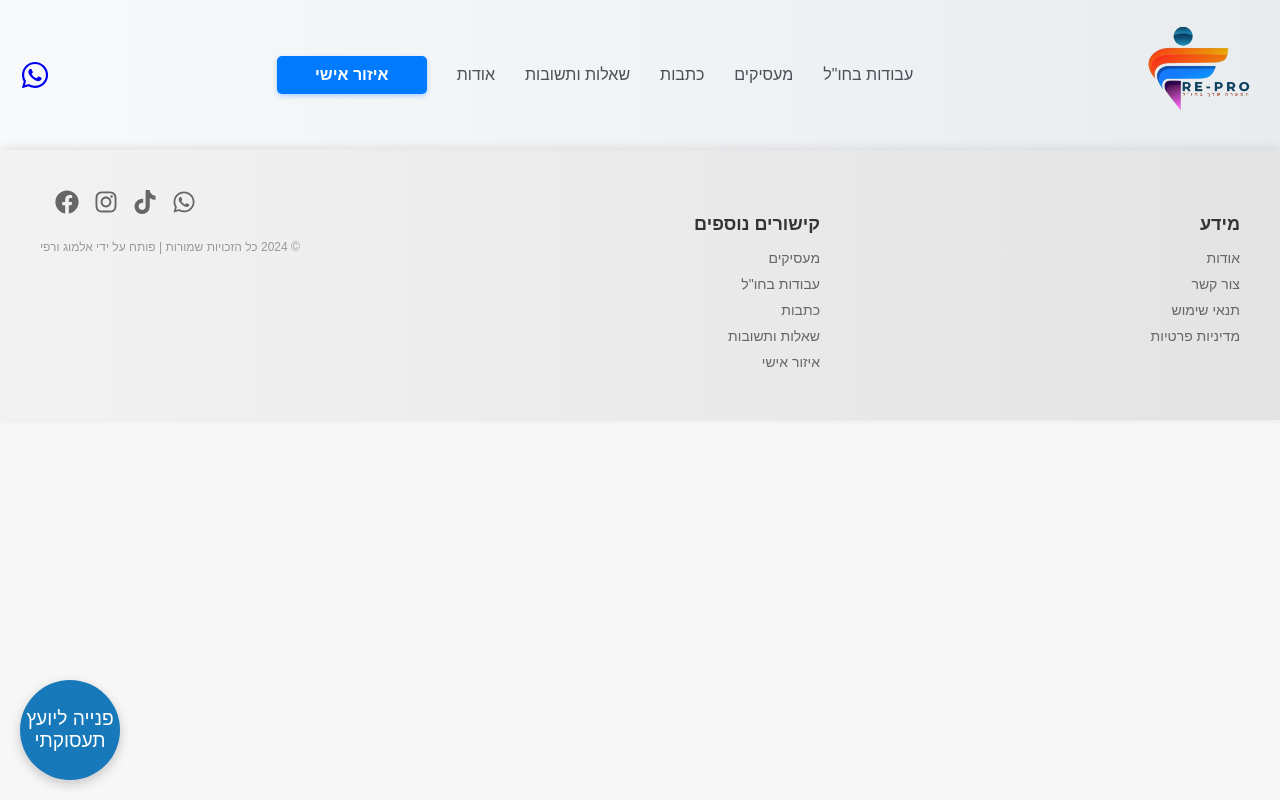
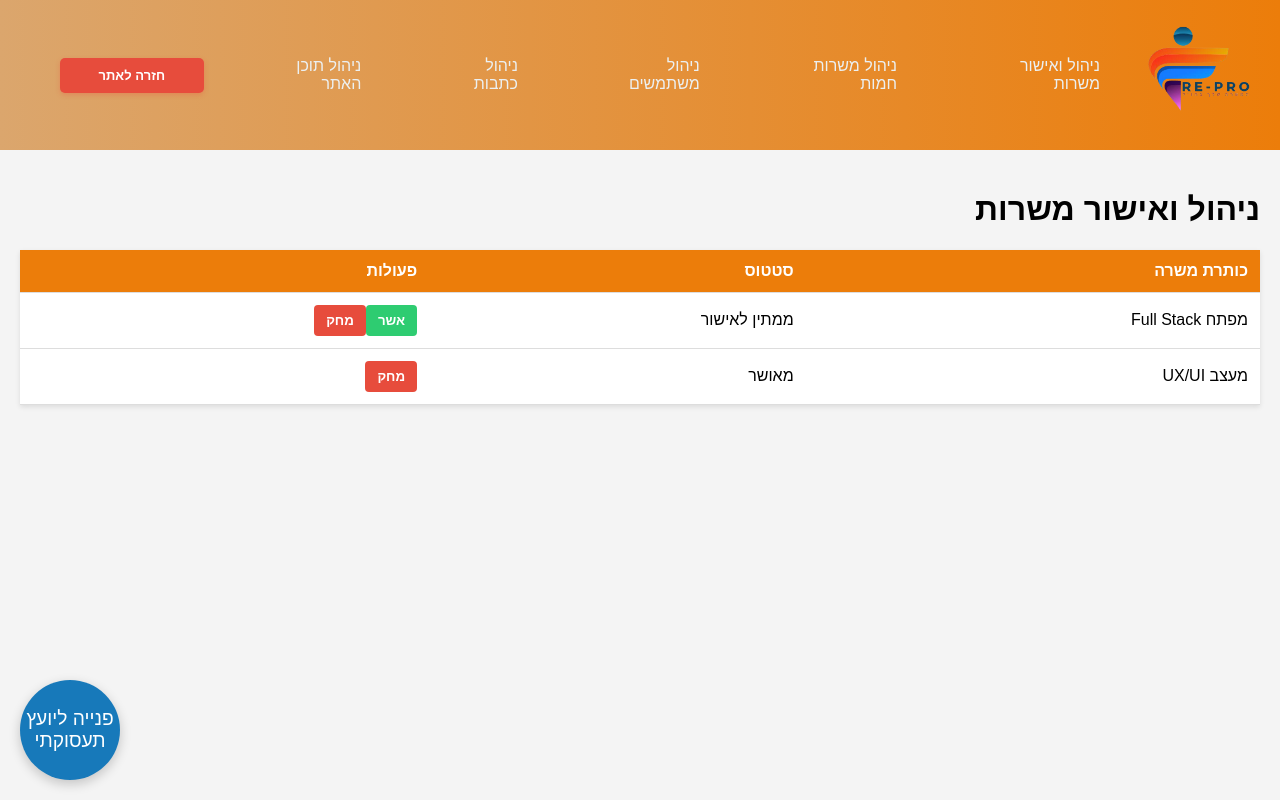
Before and after one commit to RafiGabizon/Re-pro, a React (Create React App) app: page /admin/jobs in a window 1280 px wide. Shown: the top 800 px of the page. Built offline with nearby package versions, Linux system fonts and the light colour scheme; the HTML template or start-up script is replaced by a standard one.

Commit message:
create admin pannel and manage jobs and hot jobs

```diff
--- a/src/App.js
+++ b/src/App.js
@@ -1,5 +1,5 @@
 import React, { useState } from 'react';
-import { BrowserRouter, Routes, Route } from 'react-router-dom';
+import { BrowserRouter, Routes, Route, useLocation } from 'react-router-dom';
 import Home from './pages/Home';
 import About from './pages/About';
 import Contact from './pages/Contact';
@@ -19,6 +19,20 @@ import Register from './pages/Register';
 import RegisterStepTwo from './pages/RegisterStepTwo';
 import ConfirmRegistration from './pages/ConfirmRegistration';
 import { TfiEmail } from "react-icons/tfi";
+import AdminHome from './pages/admin/AdminHome';
+import ManageJobs from './pages/admin/ManageJobs';
+import ManageHotJobs from './pages/admin/ManageHotJobs';
+import AdminNavbar from './Components/admin/AdminNavbar';
+
+
+function NavbarSelector() {
+  const location = useLocation();
+
+  if (location.pathname.startsWith('/admin')) {
+    return <AdminNavbar />;
+  }
+  return <Navbar />;
+}
 
 
 function App() {
@@ -30,7 +44,7 @@ function App() {
 
     return (
         <BrowserRouter>
-            <Navbar />
+            <NavbarSelector />
             <Routes>
                 <Route path="/" element={<Home/>} />
                 <Route path="/About" element={<About/>} />
@@ -47,6 +61,10 @@ function App() {
                 <Route path="/Register" element={<Register/>} />
                 <Route path="/Register2" element={<RegisterStepTwo/>} />
                 <Route path="/RegisterConfirm" element={<ConfirmRegistration/>} />
+                <Route path="/admin" element={<AdminHome/>} />
+                <Route path="/admin/jobs" element = {<ManageJobs/>}/>
+                <Route path="/admin/hot-jobs" element = {<ManageHotJobs/>}/>
+
 
 
             </Routes>
--- /dev/null
+++ b/src/Components/admin/AdminNavbar.js
@@ -0,0 +1,37 @@
+import React, { useState } from 'react';
+import { Link } from 'react-router-dom';
+import '../../styles/admin/adminNavbar.css';
+import Repro from '../../images/Repro_Logo.jpg';
+
+export default function AdminNavbar() {
+  const [isMenuOpen, setIsMenuOpen] = useState(false);
+
+  const toggleMenu = () => {
+    setIsMenuOpen(!isMenuOpen);
+  };
+
+  return (
+    <div className="admin-navbar">
+      <div className="admin-nav-content">
+        <Link to="/admin" className="admin-logo-link">
+          <img src={Repro} className="admin-logo" alt="ניהול" title="ניהול Re_Pro" />
+        </Link>
+
+        <div className={`admin-menu-icon ${isMenuOpen ? 'open' : ''}`} onClick={toggleMenu}>
+          <span></span>
+          <span></span>
+          <span></span>
+        </div>
+
+        <nav className={`admin-links ${isMenuOpen ? 'open' : ''}`}>
+          <Link to="/admin/jobs" className="admin-nav-link">ניהול ואישור משרות</Link>
+          <Link to="/admin/hot-jobs" className="admin-nav-link">ניהול משרות חמות</Link>
+          <Link to="/admin/users" className="admin-nav-link">ניהול משתמשים</Link>
+          <Link to="/admin/articles" className="admin-nav-link">ניהול כתבות</Link>
+          <Link to="/admin/content" className="admin-nav-link">ניהול תוכן האתר</Link>
+          <Link to="/" className="admin-nav-link admin-login-button">חזרה לאתר</Link>
+        </nav>
+      </div>
+    </div>
+  );
+}
--- /dev/null
+++ b/src/pages/admin/AdminHome.js
@@ -0,0 +1,13 @@
+import React from 'react'
+
+export default function adminHome() {
+  return (
+    <div>
+
+    <div><h1>Admin Home</h1></div>
+
+    </div>
+
+
+  )
+}
--- /dev/null
+++ b/src/pages/admin/ManageHotJobs.js
@@ -0,0 +1,47 @@
+import React, { useState } from 'react';
+import '../../styles/admin/manageHotJobs.css';
+
+function ManageHotJobs() {
+  const [hotJobs, setHotJobs] = useState([
+    { id: 1, title: 'מהנדס תוכנה בכיר', company: 'חברת הייטק א' },
+    { id: 2, title: 'מנהל מוצר', company: 'סטארטאפ ב' },
+  ]);
+
+  const addHotJob = () => {
+    const newJob = { id: Date.now(), title: 'משרה חדשה', company: 'חברה חדשה' };
+    setHotJobs([...hotJobs, newJob]);
+  };
+
+  const removeHotJob = (id) => {
+    setHotJobs(hotJobs.filter(job => job.id !== id));
+  };
+
+  return (
+    <div className="manage-hot-jobs">
+      <h1>ניהול משרות חמות</h1>
+      <button onClick={addHotJob} className="add-btn">הוסף משרה חמה</button>
+      <table className="hot-jobs-table">
+        <thead>
+          <tr>
+            <th>כותרת משרה</th>
+            <th>חברה</th>
+            <th>פעולות</th>
+          </tr>
+        </thead>
+        <tbody>
+          {hotJobs.map(job => (
+            <tr key={job.id}>
+              <td>{job.title}</td>
+              <td>{job.company}</td>
+              <td>
+                <button onClick={() => removeHotJob(job.id)} className="remove-btn">הסר</button>
+              </td>
+            </tr>
+          ))}
+        </tbody>
+      </table>
+    </div>
+  );
+}
+
+export default ManageHotJobs;
--- /dev/null
+++ b/src/pages/admin/ManageJobs.js
@@ -0,0 +1,50 @@
+import React, { useState } from 'react';
+import '../../styles/admin/manageJobs.css';
+
+function ManageJobs() {
+  const [jobs, setJobs] = useState([
+    { id: 1, title: 'מפתח Full Stack', status: 'ממתין לאישור' },
+    { id: 2, title: 'מעצב UX/UI', status: 'מאושר' },
+  ]);
+
+  const approveJob = (id) => {
+    setJobs(jobs.map(job =>
+      job.id === id ? { ...job, status: 'מאושר' } : job
+    ));
+  };
+
+  const deleteJob = (id) => {
+    setJobs(jobs.filter(job => job.id !== id));
+  };
+
+  return (
+    <div className="manage-jobs">
+      <h1>ניהול ואישור משרות</h1>
+      <table className="jobs-table">
+        <thead>
+          <tr>
+            <th>כותרת משרה</th>
+            <th>סטטוס</th>
+            <th>פעולות</th>
+          </tr>
+        </thead>
+        <tbody>
+          {jobs.map(job => (
+            <tr key={job.id}>
+              <td>{job.title}</td>
+              <td>{job.status}</td>
+              <td>
+                {job.status !== 'מאושר' && (
+                  <button onClick={() => approveJob(job.id)} className="approve-btn">אשר</button>
+                )}
+                <button onClick={() => deleteJob(job.id)} className="delete-btn">מחק</button>
+              </td>
+            </tr>
+          ))}
+        </tbody>
+      </table>
+    </div>
+  );
+}
+
+export default ManageJobs;
--- /dev/null
+++ b/src/styles/admin/adminNavbar.css
@@ -0,0 +1,159 @@
+.admin-navbar {
+    background: linear-gradient(to left,#ec7d0a, #dba66d);
+    /* שינוי צבע הרקע */
+    padding: 15px 20px;
+    box-shadow: 0 2px 10px rgba(0, 0, 0, 0.1);
+    display: flex;
+    justify-content: space-between;
+    align-items: center;
+}
+
+.admin-nav-content {
+    display: flex;
+    align-items: right;
+    justify-content: space-between;
+    width: 100%;
+}
+
+.admin-logo-link {
+    display: flex;
+    align-items: center;
+}
+
+.admin-logo {
+    width: 120px;
+    height: auto;
+}
+
+.admin-links {
+    display: flex;
+    align-items: center;
+    justify-content: right;
+}
+
+.admin-nav-link {
+    color: #ecf0f1;
+    /* שינוי צבע הטקסט */
+    text-decoration: none;
+    font-size: 16px;
+    margin: 0 40px;
+    transition: color 0.3s ease;
+}
+
+.admin-nav-link:hover {
+    color: #3498db;
+    /* שינוי צבע ההובר */
+}
+
+.admin-login-button {
+    background-color: #e74c3c;
+    /* שינוי צבע הכפתור */
+    color: #ffffff;
+    padding: 10px 20px;
+    border-radius: 5px;
+    font-weight: bold;
+    font-size: small;
+    transition: all 0.3s ease;
+    margin-right: 15px;
+    box-shadow: 0 2px 5px rgba(231, 76, 60, 0.3);
+    text-align: center;
+    width: 110px;
+}
+
+.admin-login-button:hover {
+    background-color: #c0392b;
+    /* שינוי צבע ההובר של הכפתור */
+    color: #ffffff;
+}
+
+.admin-menu-icon {
+    display: none;
+    flex-direction: column;
+    cursor: pointer;
+}
+
+.admin-menu-icon span {
+    width: 25px;
+    height: 3px;
+    background-color: #ecf0f1;
+    /* שינוי צבע האייקון */
+    margin: 2px 0;
+    transition: 0.4s;
+}
+
+@media (max-width: 768px) {
+    .admin-navbar {
+        padding: 10px 15px;
+    }
+
+    .admin-nav-content {
+        flex-wrap: wrap;
+        position: relative;
+    }
+
+    .admin-logo-link {
+        order: 2;
+        width: 100%;
+        justify-content: center;
+        margin-bottom: 10px;
+    }
+
+    .admin-menu-icon {
+        display: flex;
+        order: 1;
+        position: absolute;
+        right: 0;
+        top: 50%;
+        transform: translateY(-50%);
+    }
+
+    .admin-links {
+        display: none;
+        flex-direction: column;
+        position: absolute;
+        top: 100%;
+        right: 0;
+        left: 0;
+        background: #2c3e50;
+        /* שינוי צבע הרקע */
+        box-shadow: 0 2px 10px rgba(0, 0, 0, 0.1);
+        z-index: 1000;
+        width: 60%;
+    }
+
+    .admin-links.open {
+        display: flex;
+    }
+
+    .admin-nav-link {
+        margin: 10px 0;
+        padding: 10px 20px;
+        width: 100%;
+        text-align: right;
+        background-color: #2c3e50;
+        /* שינוי צבע הרקע */
+    }
+
+    .admin-login-button {
+        font-size: 12px;
+        padding: 8px 15px;
+        margin: 10px 20px;
+        width: calc(60% - 40px);
+        text-align: center;
+        background-color: #e74c3c;
+        /* שינוי צבע הכפתור */
+    }
+
+
+    .admin-menu-icon.open span:nth-child(1) {
+        transform: rotate(-45deg) translate(-5px, 6px);
+    }
+
+    .admin-menu-icon.open span:nth-child(2) {
+        opacity: 0;
+    }
+
+    .admin-menu-icon.open span:nth-child(3) {
+        transform: rotate(45deg) translate(-5px, -6px);
+    }
+}
--- /dev/null
+++ b/src/styles/admin/manageHotJobs.css
@@ -0,0 +1,51 @@
+.manage-hot-jobs {
+    padding: 20px;
+    background-color: #f4f4f4;
+    min-height: 100vh;
+}
+
+.hot-jobs-table {
+    width: 100%;
+    border-collapse: collapse;
+    margin-top: 20px;
+    background-color: white;
+    box-shadow: 0 2px 5px rgba(0, 0, 0, 0.1);
+}
+
+.hot-jobs-table th,
+.hot-jobs-table td {
+    padding: 12px;
+    text-align: right;
+    border-bottom: 1px solid #ddd;
+}
+
+.hot-jobs-table th {
+    background-color: #ec7d0a;
+    color: white;
+}
+
+.add-btn,
+.remove-btn {
+    padding: 8px 12px;
+    border: none;
+    border-radius: 4px;
+    cursor: pointer;
+    font-weight: bold;
+    transition: background-color 0.3s;
+}
+
+.add-btn {
+    background-color: #3498db;
+    color: white;
+    margin-bottom: 20px;
+}
+
+.remove-btn {
+    background-color: #e74c3c;
+    color: white;
+}
+
+.add-btn:hover,
+.remove-btn:hover {
+    opacity: 0.8;
+}
--- /dev/null
+++ b/src/styles/admin/manageJobs.css
@@ -0,0 +1,50 @@
+.manage-jobs {
+    padding: 20px;
+    background-color: #f4f4f4;
+    min-height: 100vh;
+}
+
+.jobs-table {
+    width: 100%;
+    border-collapse: collapse;
+    margin-top: 20px;
+    background-color: white;
+    box-shadow: 0 2px 5px rgba(0, 0, 0, 0.1);
+}
+
+.jobs-table th,
+.jobs-table td {
+    padding: 12px;
+    text-align: right;
+    border-bottom: 1px solid #ddd;
+}
+
+.jobs-table th {
+    background-color: #ec7d0a;
+    color: white;
+}
+
+.approve-btn,
+.delete-btn {
+    padding: 8px 12px;
+    border: none;
+    border-radius: 4px;
+    cursor: pointer;
+    font-weight: bold;
+    transition: background-color 0.3s;
+}
+
+.approve-btn {
+    background-color: #2ecc71;
+    color: white;
+}
+
+.delete-btn {
+    background-color: #e74c3c;
+    color: white;
+}
+
+.approve-btn:hover,
+.delete-btn:hover {
+    opacity: 0.8;
+}
```
